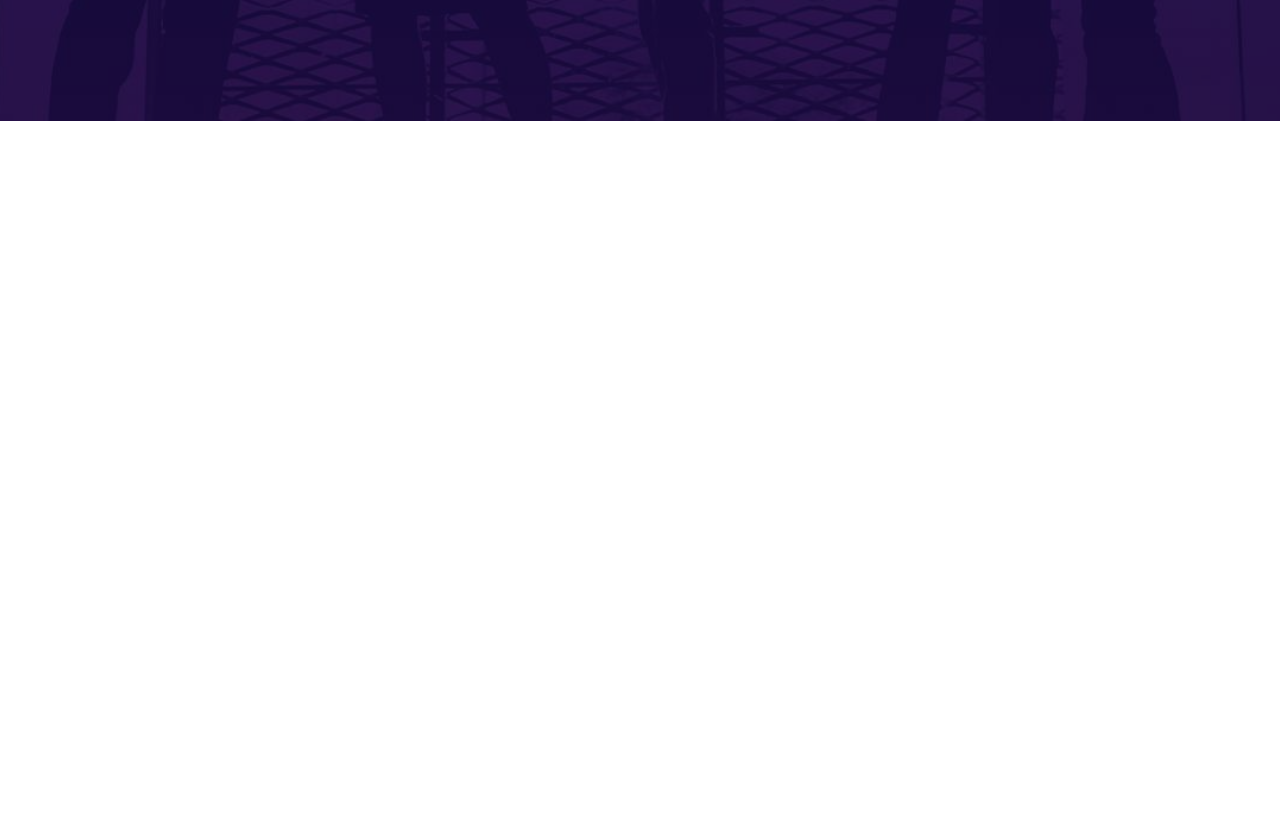
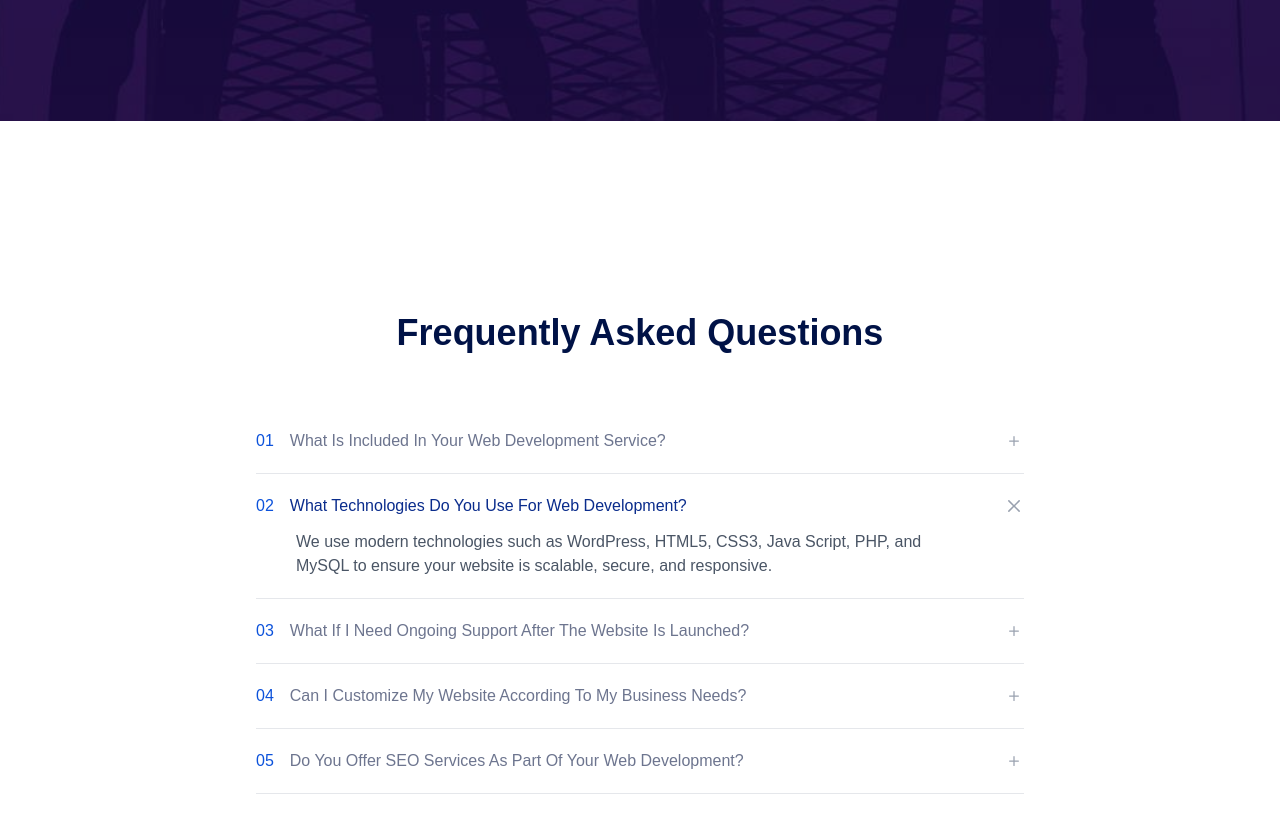
Before and after one commit to mdalaminfaraji/envobytes, a Next.js app: page / in a window 1280 px wide. Shown: the part 4680-5513 px from the top of the page. Before the commit the page ends 4801 px from the top, so only its background shows below. Built offline with nearby package versions, Linux system fonts and the light colour scheme.

Commit message:
Frequently asked questions done

```diff
--- a/src/app/page.js
+++ b/src/app/page.js
@@ -6,6 +6,7 @@ import {
   Details,
   Portfolio,
   HowWeWork,
+  FrequentlyAskedQuestions,
 } from "@/components/home";
 
 export default function Home() {
@@ -19,6 +20,7 @@ export default function Home() {
       <Details />
       <Portfolio />
       <HowWeWork />
+      <FrequentlyAskedQuestions />
     </main>
   );
 }
--- /dev/null
+++ b/src/components/home/FrequentlyAskedQuestions.jsx
@@ -0,0 +1,102 @@
+import React, { useState } from "react";
+import { BsPlus } from "react-icons/bs";
+import { RxCross2 } from "react-icons/rx";
+export default function FrequentlyAskedQuestions() {
+  // FAQ data
+  const faqs = [
+    {
+      id: "01",
+      question: "What Is Included In Your Web Development Service?",
+      answer:
+        "Our web development service includes website design, frontend and backend development, responsive design, database integration, content management system setup, basic SEO optimization, browser compatibility testing, and post-launch support. We work closely with you to ensure all your specific requirements are met.",
+    },
+    {
+      id: "02",
+      question: "What Technologies Do You Use For Web Development?",
+      answer:
+        "We use modern technologies such as WordPress, HTML5, CSS3, Java Script, PHP, and MySQL to ensure your website is scalable, secure, and responsive.",
+    },
+    {
+      id: "03",
+      question: "What If I Need Ongoing Support After The Website Is Launched?",
+      answer:
+        "We offer various maintenance packages that include regular updates, security monitoring, performance optimization, content updates, and technical support. We can customize a support plan based on your specific needs to ensure your website continues to run smoothly.",
+    },
+    {
+      id: "04",
+      question: "Can I Customize My Website According To My Business Needs?",
+      answer:
+        "Absolutely! We specialize in custom web development tailored to your specific business requirements. From custom functionalities to unique design elements, we can implement features that align perfectly with your business objectives and brand identity.",
+    },
+    {
+      id: "05",
+      question: "Do You Offer SEO Services As Part Of Your Web Development?",
+      answer:
+        "Yes, we offer SEO services as part of our web development packages. This includes on-page optimization, keyword research, meta tags setup, schema markup, performance optimization, and making sure your website is search engine friendly from the ground up.",
+    },
+  ];
+
+  // State to track which FAQ is expanded
+  const [expandedFaq, setExpandedFaq] = useState("02"); // Default to having the second one open
+
+  // Toggle FAQ expansion
+  const toggleFaq = (id) => {
+    if (expandedFaq === id) {
+      setExpandedFaq(null); // Collapse if already expanded
+    } else {
+      setExpandedFaq(id); // Expand the clicked FAQ
+    }
+  };
+
+  return (
+    <section className="py-48 bg-white">
+      <div className="container mx-auto px-4">
+        {/* FAQ Header */}
+        <div className="text-center mb-14">
+          <h2 className="text-4xl font-bold text-[#001246] mb-8">
+            Frequently Asked Questions
+          </h2>
+        </div>
+
+        {/* FAQ Items */}
+        <div className="max-w-3xl mx-auto">
+          {faqs.map((faq) => (
+            <div key={faq.id} className="border-b border-gray-200 py-5">
+              <div
+                className="flex justify-between items-center cursor-pointer"
+                onClick={() => toggleFaq(faq.id)}
+              >
+                <div className="flex items-start gap-4">
+                  <span className="text-[#0C52DB] font-medium">{faq.id}</span>
+                  <h3
+                    className={`font-medium ${
+                      expandedFaq === faq.id
+                        ? "text-[#0A2C8C] "
+                        : "text-[#6D758F]"
+                    }`}
+                  >
+                    {faq.question}
+                  </h3>
+                </div>
+                <span className="text-gray-400">
+                  {expandedFaq === faq.id ? (
+                    <RxCross2 size={20} />
+                  ) : (
+                    <BsPlus size={20} />
+                  )}
+                </span>
+              </div>
+
+              {/* FAQ Answer */}
+              {expandedFaq === faq.id && (
+                <div className="mt-3 pl-10 text-gray-600">
+                  <p className="max-w-2xl">{faq.answer}</p>
+                </div>
+              )}
+            </div>
+          ))}
+        </div>
+      </div>
+    </section>
+  );
+}
--- a/src/components/home/index.js
+++ b/src/components/home/index.js
@@ -5,6 +5,7 @@ import Services from "./Services";
 import Details from "./Details";
 import Portfolio from "./Portfolio";
 import HowWeWork from "./HowWeWork";
+import FrequentlyAskedQuestions from "./FrequentlyAskedQuestions";
 
 export { default as Header } from "./Header";
 export { default as HeroSection } from "./HeroSection";
@@ -13,3 +14,4 @@ export { default as Services } from "./Services";
 export { default as Details } from "./Details";
 export { default as Portfolio } from "./Portfolio";
 export { default as HowWeWork } from "./HowWeWork";
+export { default as FrequentlyAskedQuestions } from "./FrequentlyAskedQuestions";
```
